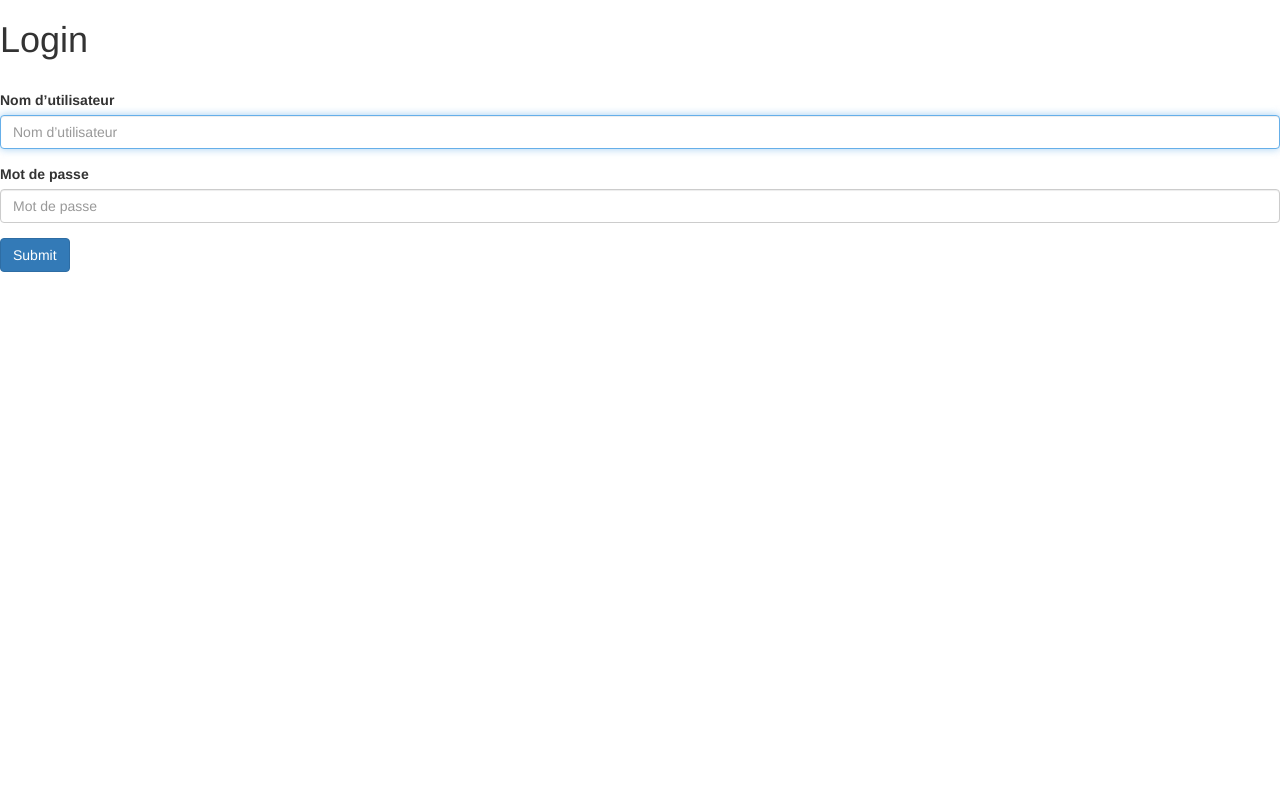
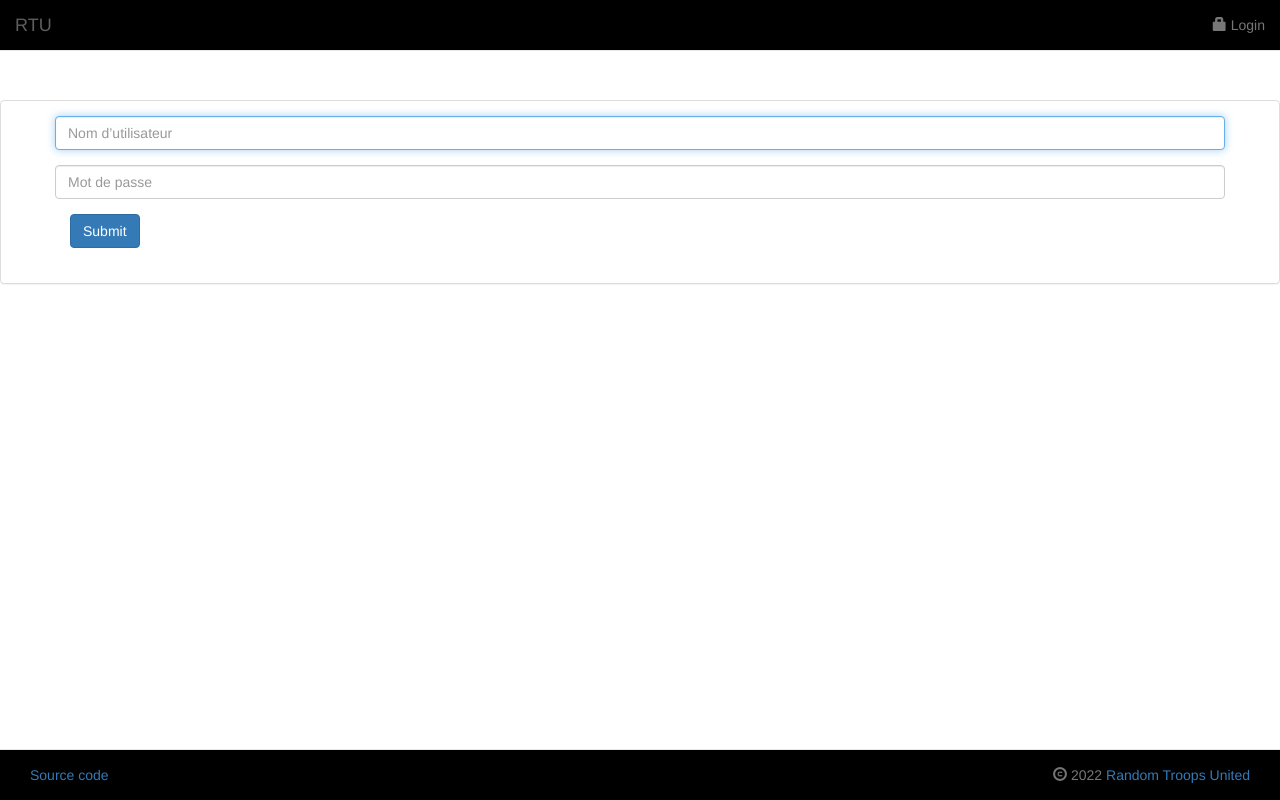
Before and after one commit to chfivet/RTU, a Django app: page /login/ in a window 1280 px wide. Run offline with Django 3.2, Linux system fonts and the light colour scheme; some libraries are stand-ins or nearby versions.

Commit message:
Ajout de Bootstrap et creation du header et footer

```diff
--- /dev/null
+++ b/backoffice/templates/common/footer.html
@@ -0,0 +1,15 @@
+{% load i18n %}
+<nav class="navbar navbar-default navbar-fixed-bottom justify-content-start flex-nowrap"
+     style="background-color: black">
+    <div class="container-fluid p0-50">
+        <p class="navbar-text pull-left">
+            <a href="https://github.com/chfivet/RTU" target="_blank" id="lnk_rtu_code">{% trans 'Source code' %}</a>
+        </p>
+
+        <p class="navbar-text pull-right">
+            <span class="glyphicon glyphicon-copyright-mark"></span> {% now "Y" %} <a
+                href=https://www.facebook.com/groups/325513713104216" target="_blank" id="lnk_ucl">Random Troops
+            United</a>
+        </p>
+    </div>
+</nav>
--- /dev/null
+++ b/backoffice/templates/common/header.html
@@ -0,0 +1,57 @@
+{% load i18n static %}
+<nav class="navbar navbar-default navbar-fixed-top  justify-content-start flex-nowrap"
+     style="background-color: black">
+    <div class="container-fluid">
+        <div class="navbar-header">
+            <button type="button" class="navbar-toggle collapsed" data-toggle="collapse"
+                    data-target="#bs-example-navbar-collapse-1" aria-expanded="false">
+                <span class="sr-only">Toggle navigation</span>
+                <span class="icon-bar"></span>
+                <span class="icon-bar"></span>
+                <span class="icon-bar"></span>
+            </button>
+            <a class="navbar-brand" href="{% url 'home' %}" id="lnk_home">RTU</a>
+        </div>
+        <div class="collapse navbar-collapse" id="bs-example-navbar-collapse-1">
+            {% if request.user.is_authenticated %}
+                <ul class="nav navbar-nav">
+                    <li class="dropdown">
+                        <a href="{% url 'home' %}" id="lnk_login">
+                            {% trans 'Home' %}
+                        </a>
+                    </li>
+                </ul>
+            {% endif %}
+            <ul class="nav navbar-nav navbar-right" id="">
+                {% if request.user.is_authenticated %}
+                    <li class="dropdown">
+                        <a href="#" class="dropdown-toggle" data-toggle="dropdown" role="button"
+                           aria-haspopup="true" aria-expanded="false" id="bt_user">
+                            <span class="glyphicon glyphicon-user" aria-hidden="true"></span>
+                            <span class="visible-xs-inline">{{ request.user.first_name }}</span>
+                            <span class="caret"></span></a>
+                        <ul class="dropdown-menu">
+                            <li>
+                                <a href="#"><span class="hidden-xs">{{ request.user.first_name }}</span></a>
+                            </li>
+                            <li role="separator" class="divider"></li>
+                            <li>
+                                <a href="{% url 'logout' %}?next=/" id="lnk_logout">
+                                    <span class="glyphicon glyphicon-off" aria-hidden="true"></span>
+                                    {% trans 'Logout' %}
+                                </a>
+                            </li>
+                        </ul>
+                    </li>
+                {% else %}
+                    <li>
+                        <a href="{% url 'login' %}" id="lnk_login">
+                            <span class="glyphicon glyphicon-lock" aria-hidden="true"></span>
+                            {% trans 'Login' %}
+                        </a>
+                    </li>
+                {% endif %}
+            </ul>
+        </div>
+    </div>
+</nav>
--- a/backoffice/templates/common/home.html
+++ b/backoffice/templates/common/home.html
@@ -1 +1,7 @@
 {% extends "common/layout.html" %}
+
+{% block content %}
+    <div class="panel-body">
+        Home
+    </div>
+{% endblock %}
--- a/backoffice/templates/common/layout.html
+++ b/backoffice/templates/common/layout.html
@@ -11,7 +11,17 @@
     <script src="https://cdn.jsdelivr.net/npm/respond.js@1.4.2/dest/respond.min.js"></script>
 </head>
 <body>
-{% block content %}
+{% block header_content %}
+    {% include 'common/header.html' %}
+{% endblock %}
+
+<div class="panel panel-default" style="margin-top: 100px">
+    {% block content %}
+    {% endblock %}
+</div>
+
+{% block footer_content %}
+    {% include 'common/footer.html' %}
 {% endblock %}
 
 <!-- jQuery (necessary for Bootstrap's JavaScript plugins) -->
--- a/backoffice/templates/common/logged_out.html
+++ b/backoffice/templates/common/logged_out.html
@@ -3,14 +3,8 @@
 {% load i18n %}
 
 {% block content %}
-<div class="page-header">
-    <h2>{% trans 'Logout' %}</h2>
-</div>
-
-<div class="panel panel-default">
     <div class="panel-body">
         <p>{% trans 'You are succesfully logout.' %}</p>
         <p><a href={% url 'login' %}>{% trans 'Click to reconnect' %}</a></p>
     </div>
-</div>
 {% endblock %}
--- a/backoffice/templates/forms/login_form.html
+++ b/backoffice/templates/forms/login_form.html
@@ -1,18 +1,26 @@
 {% load bootstrap5 i18n %}
 
-<h1>{% trans 'Login' %}</h1>
-{% if form.errors %}
-<p class="text-danger">
-    {% trans "Your username and password didn't match. Please try again." %}
-</p>
-{% endif %}
-<br>
-<form action="{% url 'login' %}" method="post" class="form">
-  {% csrf_token %}
-  {% bootstrap_form form %}
-  {% buttons %}
-    <button type="submit" class="btn btn-primary">
-      Submit
-    </button>
-  {% endbuttons %}
-</form>
+<div class="container">
+    <form action="{% url 'login' %}" method="post" class="form">
+        {% csrf_token %}
+        <div class="row justify-content-md-center">
+            <div class="col-md-auto">
+                {% bootstrap_field form.username show_label=False %}
+            </div>
+        </div>
+        <div class="row justify-content-md-center">
+            <div class="col-md-auto">
+                {% bootstrap_field form.password show_label=False %}
+            </div>
+        </div>
+        <button type="submit" class="btn btn-primary">
+            {% trans "Submit" %}
+        </button>
+    </form>
+    <br>
+    {% if form.errors %}
+        <p class="text-danger">
+            {% trans "Your username and password didn't match. Please try again." %}
+        </p>
+    {% endif %}
+</div>
--- a/backoffice/templates/registration/login.html
+++ b/backoffice/templates/registration/login.html
@@ -2,5 +2,7 @@
 {% load i18n %}
 
 {% block content %}
-    {% include 'forms/login_form.html' %}
+    <div class="panel-body">
+        {% include 'forms/login_form.html' %}
+    </div>
 {% endblock %}
--- a/requirements.txt
+++ b/requirements.txt
@@ -1,3 +1,2 @@
 Django==3.2.16
 django-bootstrap-v5
-bootstrap
```
Also changed, not shown: backoffice/static/img/favicon.ico (added), backoffice/static/img/rtu.jpg (added).
